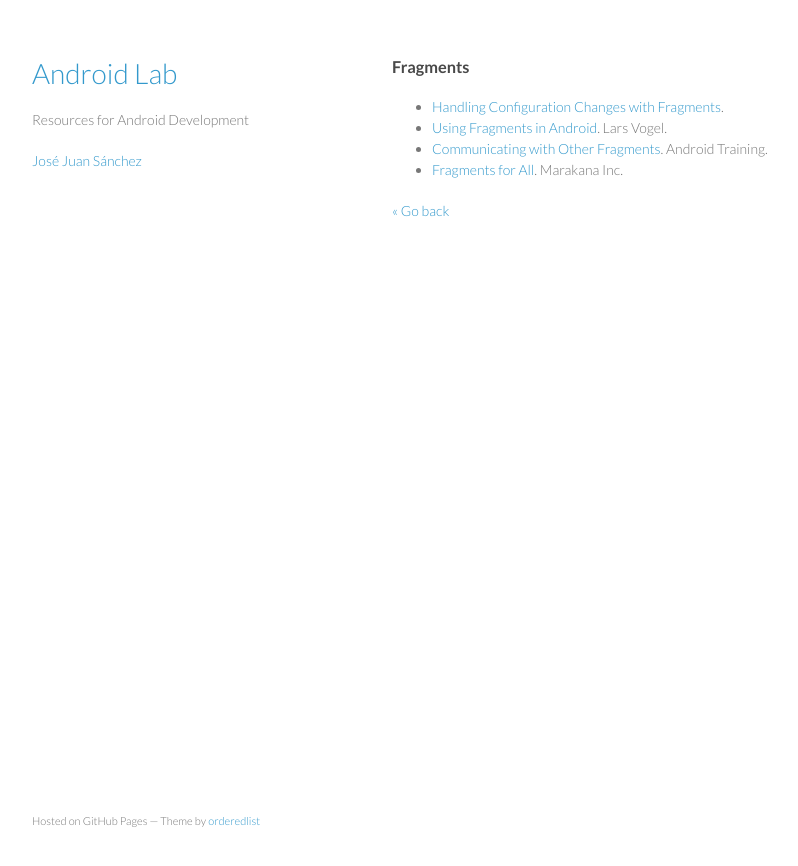
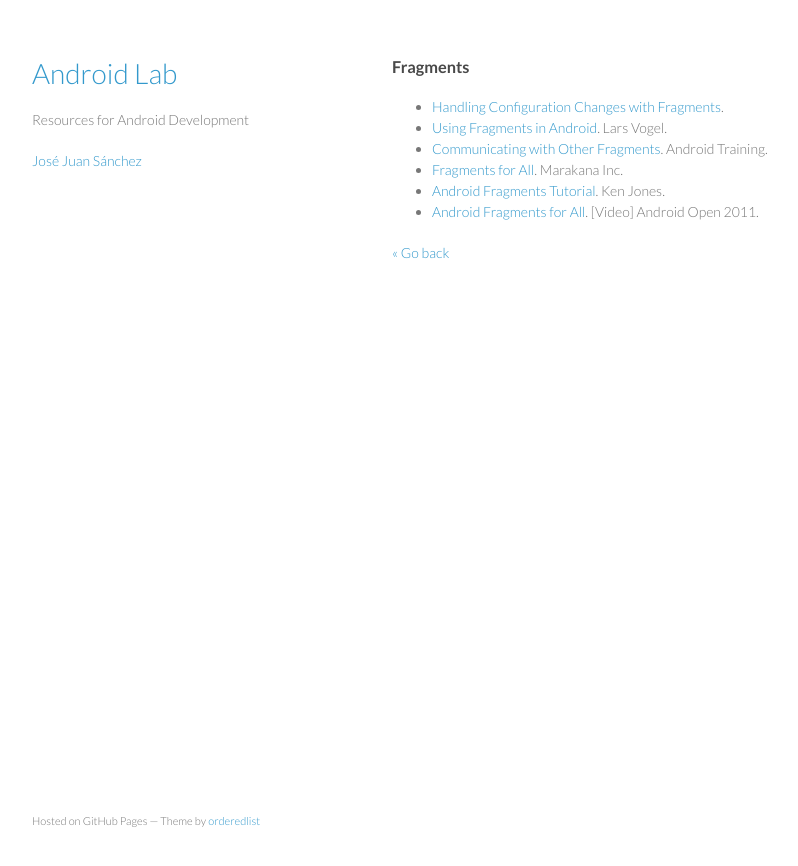
Before and after one commit to josejuansanchez/josejuansanchez.github.io, a Jekyll site: the page built from androidlab/fragments.md, in a window 1280 px wide. Shown: the top 866 px of the page, without its empty margins (178-976 px from the left). Built offline with Jekyll 4.4.1, drawn with Linux system fonts in a browser that asks for light colours.

Commit message:
Changes in Android Lab

```diff
--- a/androidlab/fragments.md
+++ b/androidlab/fragments.md
@@ -9,5 +9,7 @@ title: Android Lab
   * [Using Fragments in Android](http://www.vogella.com/articles/AndroidFragments/article.html). Lars Vogel.
   * [Communicating with Other Fragments](http://developer.android.com/training/basics/fragments/communicating.html). Android Training.
   * [Fragments for All](http://cdn.oreillystatic.com/en/assets/1/event/68/Fragments%20for%20All%20Presentation.pdf). Marakana Inc.
+  * [Android Fragments Tutorial](https://thenewcircle.com/s/post/1250/android_fragments_tutorial). Ken Jones.
+  * [Android Fragments for  All](https://thenewcircle.com/s/post/1099/android_fragments_for_all). [Video] Android Open 2011.
 
 [&laquo; Go back](./)
```
Also changed, not shown: androidlab/index.md (+2 -0 lines), androidlab/sqlite.md (+1 -0 lines).
